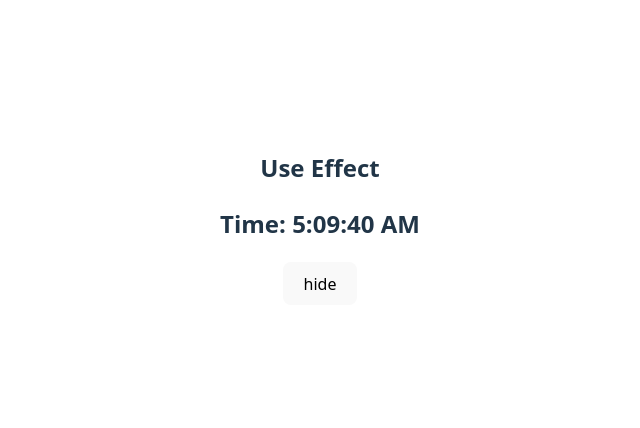
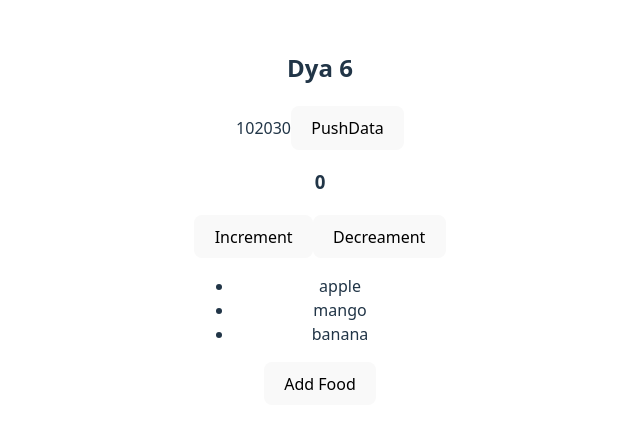
Before and after one commit to hunny345686/Learn-React-js, a React (Vite) app in the folder React-Basic/react-vite-day4/: page / in a window 1280 px wide. Shown: the part 182-610 px from the top of the page, without its empty margins (320-960 px from the left). Built offline with nearby package versions, Linux system fonts and the light colour scheme; no server answers.

Commit message:
Learning - Diffing algoratham VDOM , Key Props , Reconcialation in deep dive

```diff
--- /dev/null
+++ b/React-Basic/react-vite-day4/src/day6.jsx
@@ -0,0 +1,42 @@
+import { useState } from "react";
+
+export default function Dya6() {
+  const [conter, setCounter] = useState(0);
+  const [arry, setAaay] = useState([10, 20, 30]);
+
+  const [foodItem, setfoodItem] = useState(["apple", "mango", "banana"]);
+
+  //   const a = [10, 20, 30];
+  //   const x = a.push(40);
+
+  //   console.log(a); // [10,20,30,40]
+  //   console.log(x); // 4   ← returned value
+
+  function hendlePush() {
+    // arry.push(40);
+    setAaay((prev) => [...prev, 40]);
+  }
+
+  const handleAddFood = () => {
+    // setfoodItem([...foodItem, "graps"]); // need to give key as inx also but you need to add itme from end then only it will be good
+    setfoodItem(["graps", ...foodItem]); // need to give key as item not index
+  };
+  return (
+    <div>
+      <h2>Dya 6</h2>
+      {arry}
+      <button onClick={hendlePush}>PushData</button>
+
+      <h3>{conter}</h3>
+      <button onClick={() => setCounter(conter + 1)}>Increment</button>
+      <button onClick={() => setCounter(conter - 1)}>Decreament</button>
+
+      <ul>
+        {foodItem.map((item, i) => (
+          <li key={i}>{item}</li>
+        ))}
+      </ul>
+      <button onClick={handleAddFood}>Add Food</button>
+    </div>
+  );
+}
--- a/React-Basic/react-vite-day4/src/main.jsx
+++ b/React-Basic/react-vite-day4/src/main.jsx
@@ -3,10 +3,12 @@ import { createRoot } from "react-dom/client";
 import "./index.css";
 import Day4 from "./day4.jsx";
 import Day5 from "./day5.jsx";
+import Dya6 from "./day6.jsx";
 
 createRoot(document.getElementById("root")).render(
   <>
     {/* <Day4 /> */}
-    <Day5 />
+    {/* <Day5 /> */}
+    <Dya6 />
   </>
 );
```
Also changed, not shown: React-Basic/react-vite-day4/src/Day6.html (added, +43 -0 lines).
